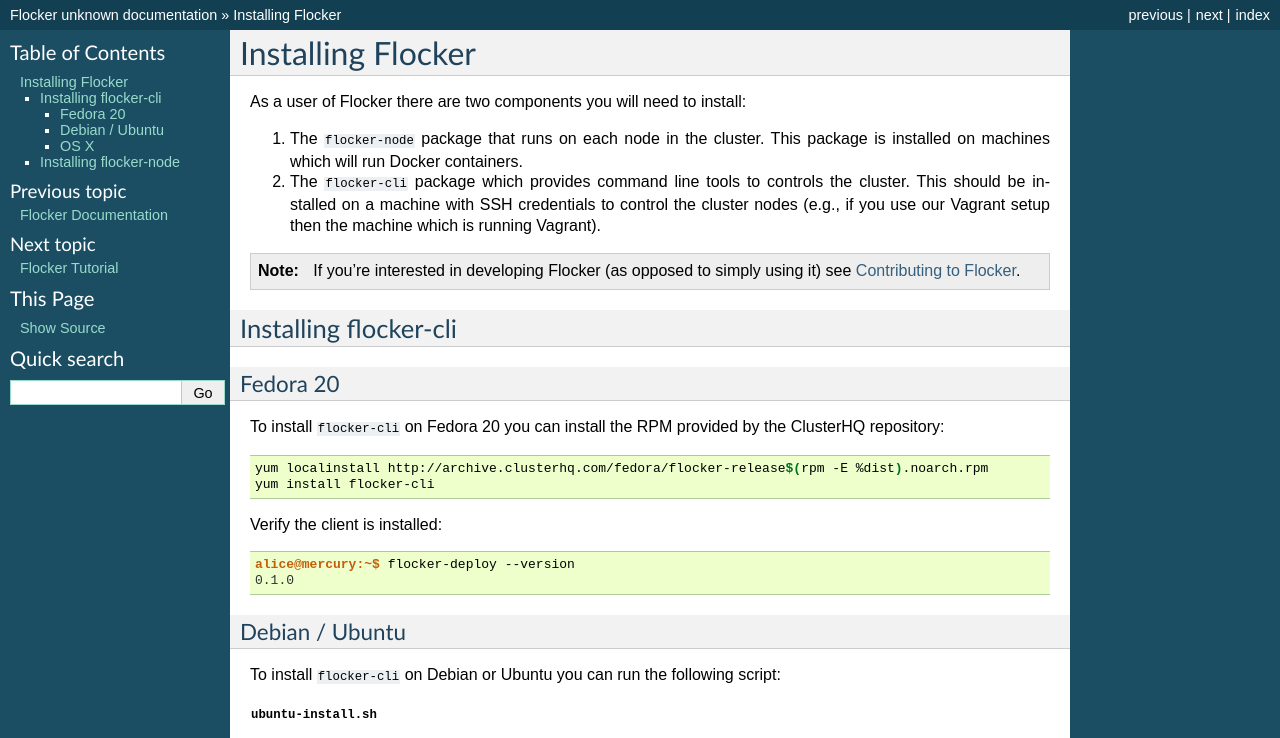
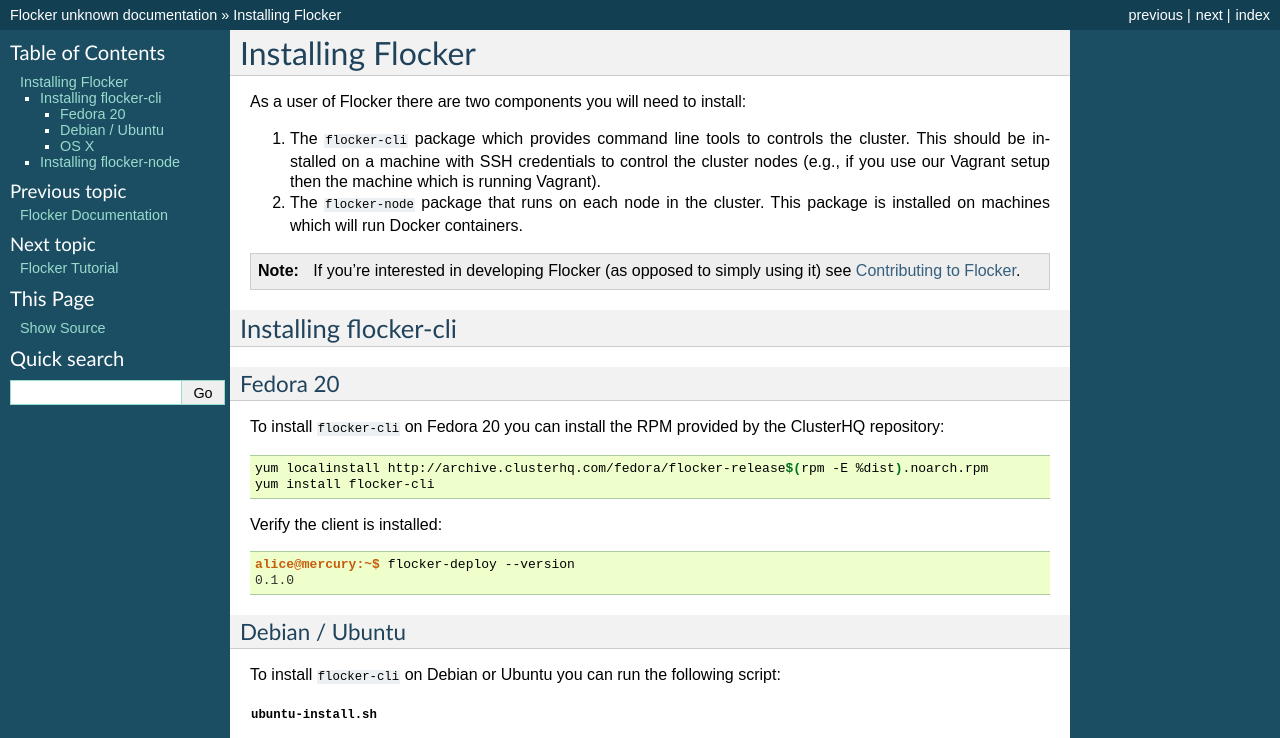
Before and after one commit to ClusterHQ/flocker, a Sphinx documentation site: the page built from docs/installation.rst, in a window 1280 px wide and 900 px high, cut to the strip 0-738 px from the top of the window. Built offline with Sphinx 7.4.7, drawn with Linux system fonts in a browser that asks for light colours.

```diff
--- a/docs/installation.rst
+++ b/docs/installation.rst
@@ -4,11 +4,12 @@ Installing Flocker
 
 As a user of Flocker there are two components you will need to install:
 
-1. The ``flocker-node`` package that runs on each node in the cluster.
-   This package is installed on machines which will run Docker containers.
-2. The ``flocker-cli`` package which provides command line tools to controls the cluster.
+1. The ``flocker-cli`` package which provides command line tools to controls the cluster.
    This should be installed on a machine with SSH credentials to control the cluster nodes
    (e.g., if you use our Vagrant setup then the machine which is running Vagrant).
+
+2. The ``flocker-node`` package that runs on each node in the cluster.
+   This package is installed on machines which will run Docker containers.
 
 .. note:: If you're interested in developing Flocker (as opposed to simply using it) see :doc:`contributing`.
 
```
